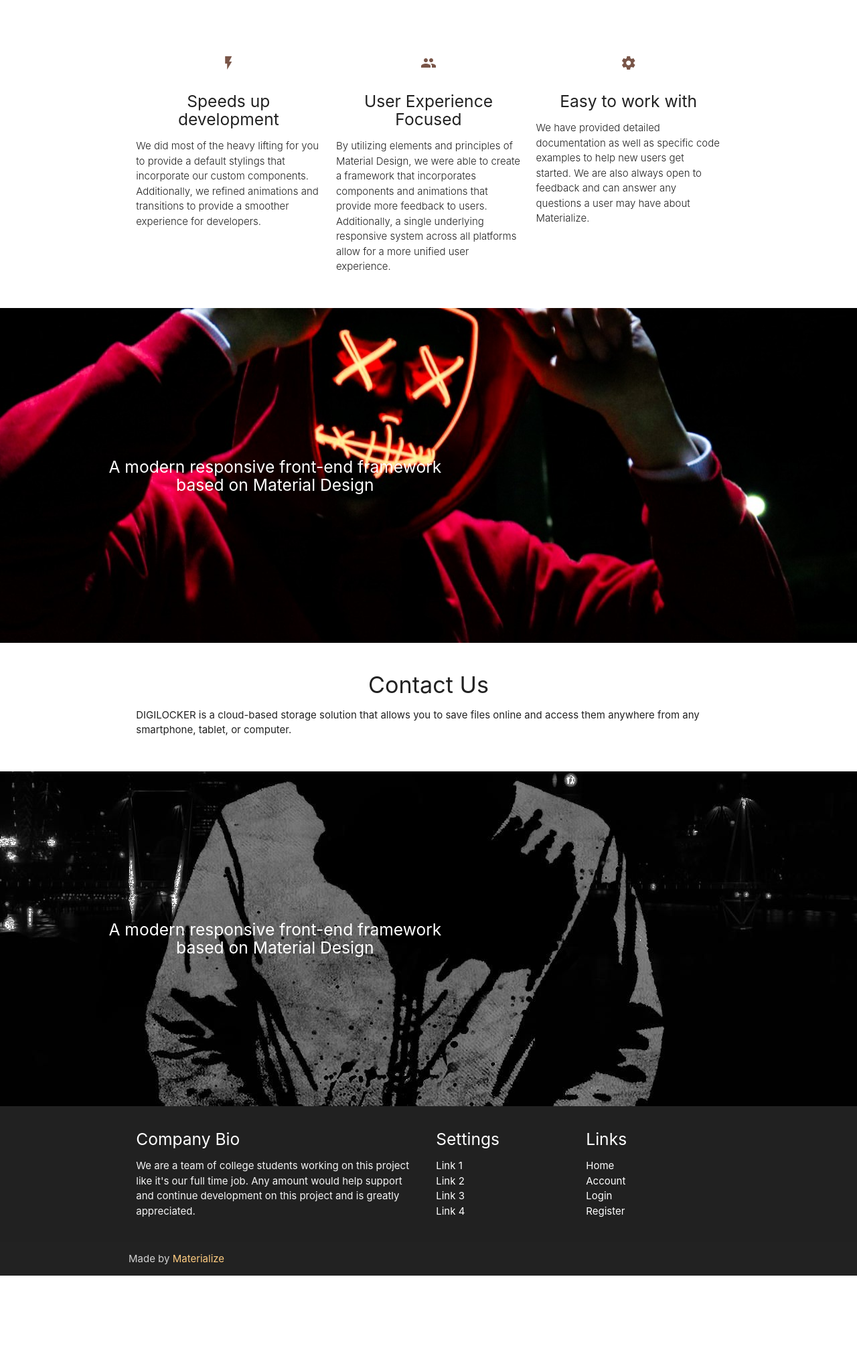
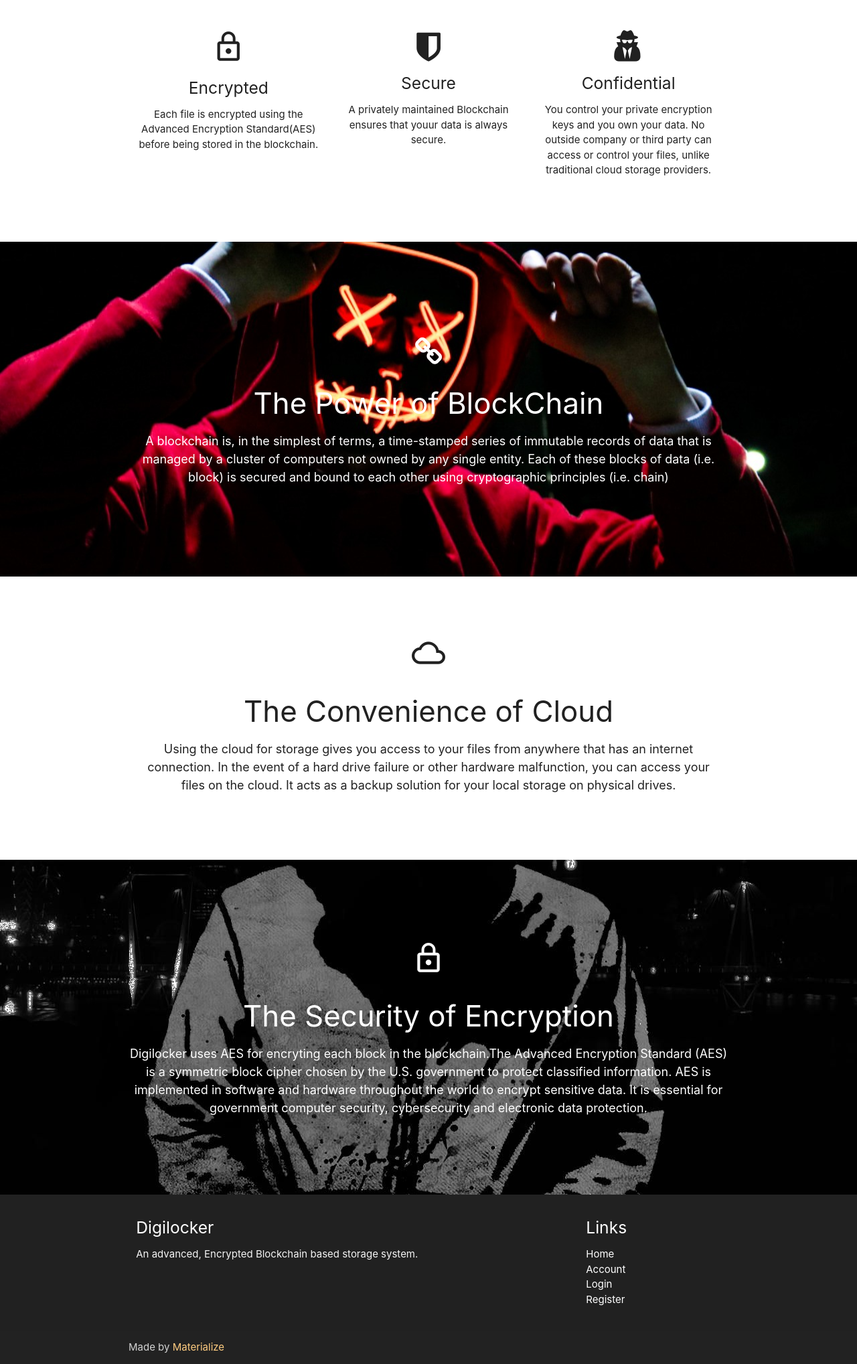
Before and after one commit to zodiac15/digilocker, a Django app: page /home/ in a window 1280 px wide. Shown: the part 397-2434 px from the top of the page at 67% size. Before the commit the page ends 2302 px from the top, so only its background shows below. Run offline with Django 3.2, Linux system fonts and the light colour scheme; some libraries are stand-ins or nearby versions.

Commit message:
minor changes

```diff
--- a/templates/base.html
+++ b/templates/base.html
@@ -43,7 +43,6 @@
                     <li><a class="black-text" href="{% url 'sign-up' %}">Register</a></li>
                 {% endif %}
             </ul>
-            <a href="#" data-target="nav-mobile" class="sidenav-trigger"><i class="material-icons">menu</i></a>
         </div>
     </nav>
 </div>
@@ -55,22 +54,13 @@
     <div class="container">
         <div class="row">
             <div class="col l6 s12">
-                <h5 class="white-text">Company Bio</h5>
-                <p class="grey-text text-lighten-4">We are a team of college students working on this project like
-                    it's
-                    our full time job. Any amount would help support and continue development on this project and is
-                    greatly appreciated.</p>
+                <h5 class="white-text">Digilocker</h5>
+                <p class="grey-text text-lighten-4">An advanced, Encrypted Blockchain based storage system.</p>
 
 
             </div>
             <div class="col l3 s12">
-                <h5 class="white-text">Settings</h5>
-                <ul>
-                    <li><a class="white-text" href="#!">Link 1</a></li>
-                    <li><a class="white-text" href="#!">Link 2</a></li>
-                    <li><a class="white-text" href="#!">Link 3</a></li>
-                    <li><a class="white-text" href="#!">Link 4</a></li>
-                </ul>
+
             </div>
             <div class="col l3 s12">
                 <h5 class="white-text">Links</h5>
@@ -98,9 +88,11 @@
 <script>
     M.AutoInit();
 
-    $(document).ready(function () {
-        $('.sidenav').sidenav();
-    });
+    document.addEventListener('DOMContentLoaded', function() {
+    var elems = document.querySelectorAll('.sidenav');
+    var instances = M.Sidenav.init(elems, options);
+  });
+
 </script>
 
 </body>
--- a/templates/home/index.html
+++ b/templates/home/index.html
@@ -7,80 +7,89 @@
     <div id="index-banner" style="text-align: center">
         <img class="responsive-img" src="{% static 'home/banner.png' %}" alt="background img 1">
     </div>
-
+    <br>
     <div class="container">
         <div class="section">
             <!--   Icon Section   -->
             <div class="row">
                 <div class="col s12 m4">
-                    <div class="icon-block">
-                        <h2 class="center brown-text"><i class="material-icons">flash_on</i></h2>
-                        <h5 class="center">Speeds up development</h5>
+                    <div class="icon-block" style="text-align: center">
+                        <i style="font-size: 50px" class=" material-icons">lock_outline</i>
+                        <h5 class="center">Encrypted</h5>
 
-                        <p class="light">We did most of the heavy lifting for you to provide a default stylings that
-                            incorporate our custom components. Additionally, we refined animations and transitions to
-                            provide a smoother experience for developers.</p>
+                        <p class="">Each file is encrypted using the Advanced Encryption Standard(AES) before being
+                            stored in the blockchain.</p>
                     </div>
                 </div>
 
                 <div class="col s12 m4">
-                    <div class="icon-block">
-                        <h2 class="center brown-text"><i class="material-icons">group</i></h2>
-                        <h5 class="center">User Experience Focused</h5>
+                    <div class="icon-block" style="text-align: center">
+                        <i style="font-size: 50px" class="fa fa-shield" aria-hidden="true"></i>
+                        <h5 class="center">Secure</h5>
 
-                        <p class="light">By utilizing elements and principles of Material Design, we were able to create
-                            a framework that incorporates components and animations that provide more feedback to users.
-                            Additionally, a single underlying responsive system across all platforms allow for a more
-                            unified user experience.</p>
+                        <p class="">A privately maintained Blockchain ensures that youur data is always secure.</p>
                     </div>
                 </div>
+                <div class="col s12 m4">
+                    <div class="icon-block" style="text-align: center">
+                        <i style="font-size: 50px" class="fa fa-user-secret" aria-hidden="true"></i>
+                        <h5 class="center">Confidential</h5>
 
-                <div class="col s12 m4">
-                    <div class="icon-block">
-                        <h2 class="center brown-text"><i class="material-icons">settings</i></h2>
-                        <h5 class="center">Easy to work with</h5>
-
-                        <p class="light">We have provided detailed documentation as well as specific code examples to
-                            help new users get started. We are also always open to feedback and can answer any questions
-                            a user may have about Materialize.</p>
+                        <p class="">You control your private encryption keys and you own your data. No outside
+                            company or third party can access or control your files, unlike traditional cloud storage
+                            providers.</p>
                     </div>
                 </div>
             </div>
         </div>
     </div>
+    <br><br>
 
     <div class="parallax-container valign-wrapper" style="text-align: center">
         <div class="section no-pad-bot">
             <div class="container">
                 <div class="row center">
-                    <h5 class="header col s12" style="color:white;">A modern responsive front-end framework based on Material
-                        Design</h5>
+                    <h3><i class="fa fa-link" style="color: white" aria-hidden="true"></i></h3>
+                    <h3 style="color: white">The Power of BlockChain</h3>
+                    <p style="font-size: large;color: white">A blockchain is, in the simplest of terms, a time-stamped
+                        series of immutable
+                        records of data that is managed by a cluster of computers not owned by any single entity. Each
+                        of these blocks of data (i.e. block) is secured and bound to each other using cryptographic
+                        principles (i.e. chain)</p>
                 </div>
             </div>
         </div>
         <div class="parallax"><img src="{% static 'home/manledhoodie.jpg' %}" alt="Unsplashed background img 2"></div>
     </div>
-
+    <br><br>
     <div class="container">
         <div class="section">
             <div class="row">
                 <div class="col s12 center">
-                    <h3><i class="mdi-content-send brown-text"></i></h3>
-                    <h4>Contact Us</h4>
-                    <p class="left-align" >DIGILOCKER is a cloud-based storage solution that allows you to save
-                        files online and access them anywhere from any smartphone, tablet, or computer.</p>
+                    <h3><i style="font-size: 50px" class=" material-icons">cloud_queue</i></h3>
+                    <h3>The Convenience of Cloud </h3>
+                    <p style="font-size: large">Using the cloud for storage gives you access to your files from anywhere
+                        that has an internet connection. In the event of a hard drive failure or other hardware
+                        malfunction, you can access your files on the cloud. It acts as a backup solution for your local
+                        storage on physical drives.</p>
                 </div>
             </div>
         </div>
     </div>
+    <br><br>
 
 
     <div class="parallax-container valign-wrapper">
         <div class="section no-pad-bot">
             <div class="container">
                 <div class="row center">
-                    <h5 class="header col s12" style="color: white">A modern responsive front-end framework based on Material
-                        Design</h5>
+                    <h3><i style="font-size: 50px;color: white" class=" material-icons">lock_outline</i></h3>
+                    <h3 style="color: white">The Security of Encryption</h3>
+                    <p style="font-size: large;color: white">Digilocker uses AES for encryting each block in the
+                        blockchain.The Advanced Encryption Standard (AES) is a symmetric block
+                        cipher chosen by the U.S. government to protect classified information. AES is implemented in
+                        software and hardware throughout the world to encrypt sensitive data. It is essential for
+                        government computer security, cybersecurity and electronic data protection.</p>
                 </div>
             </div>
         </div>
```
Also changed, not shown: accounts/cypher.py (+0 -12 lines), vault.png (added).
